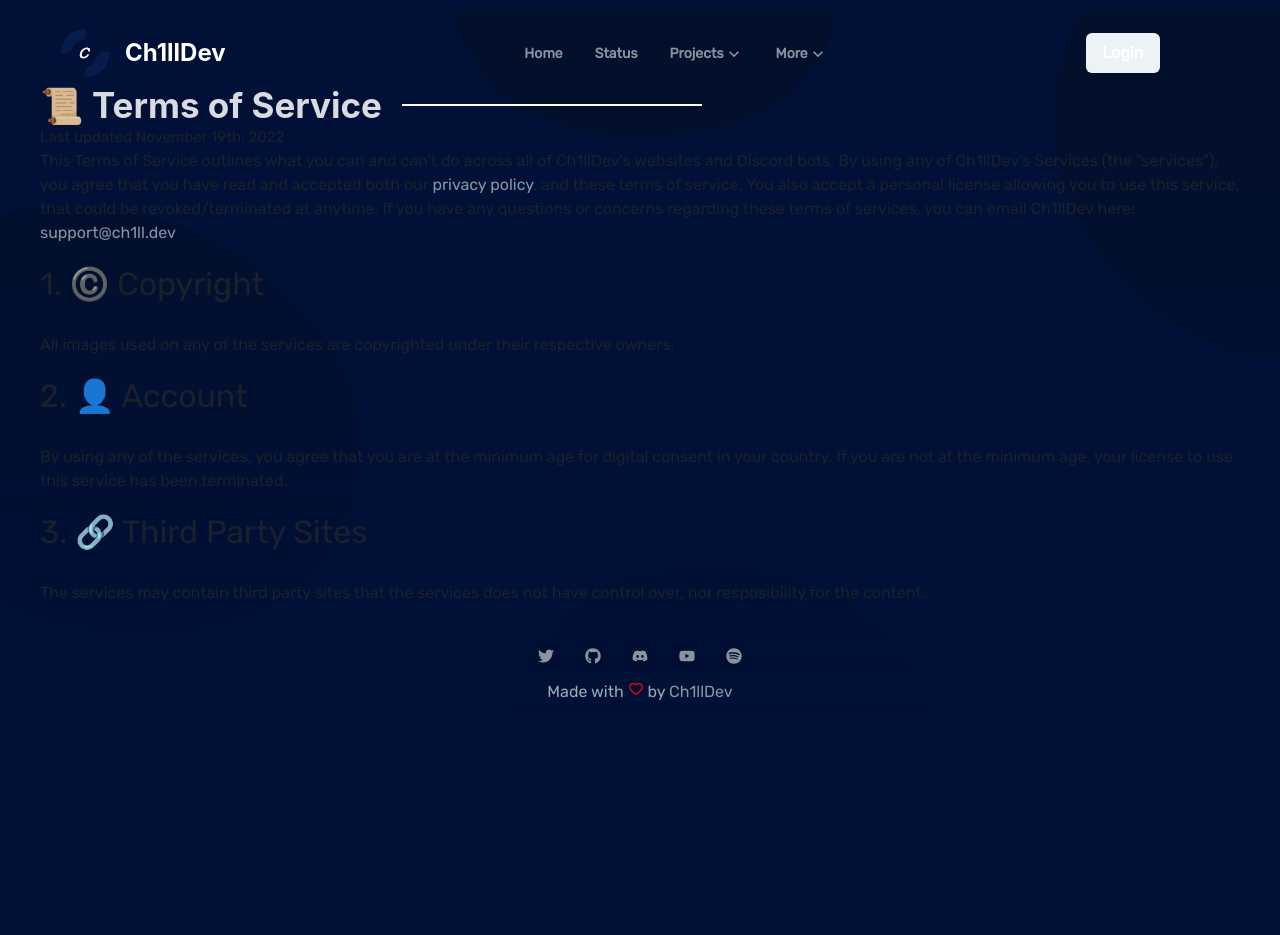
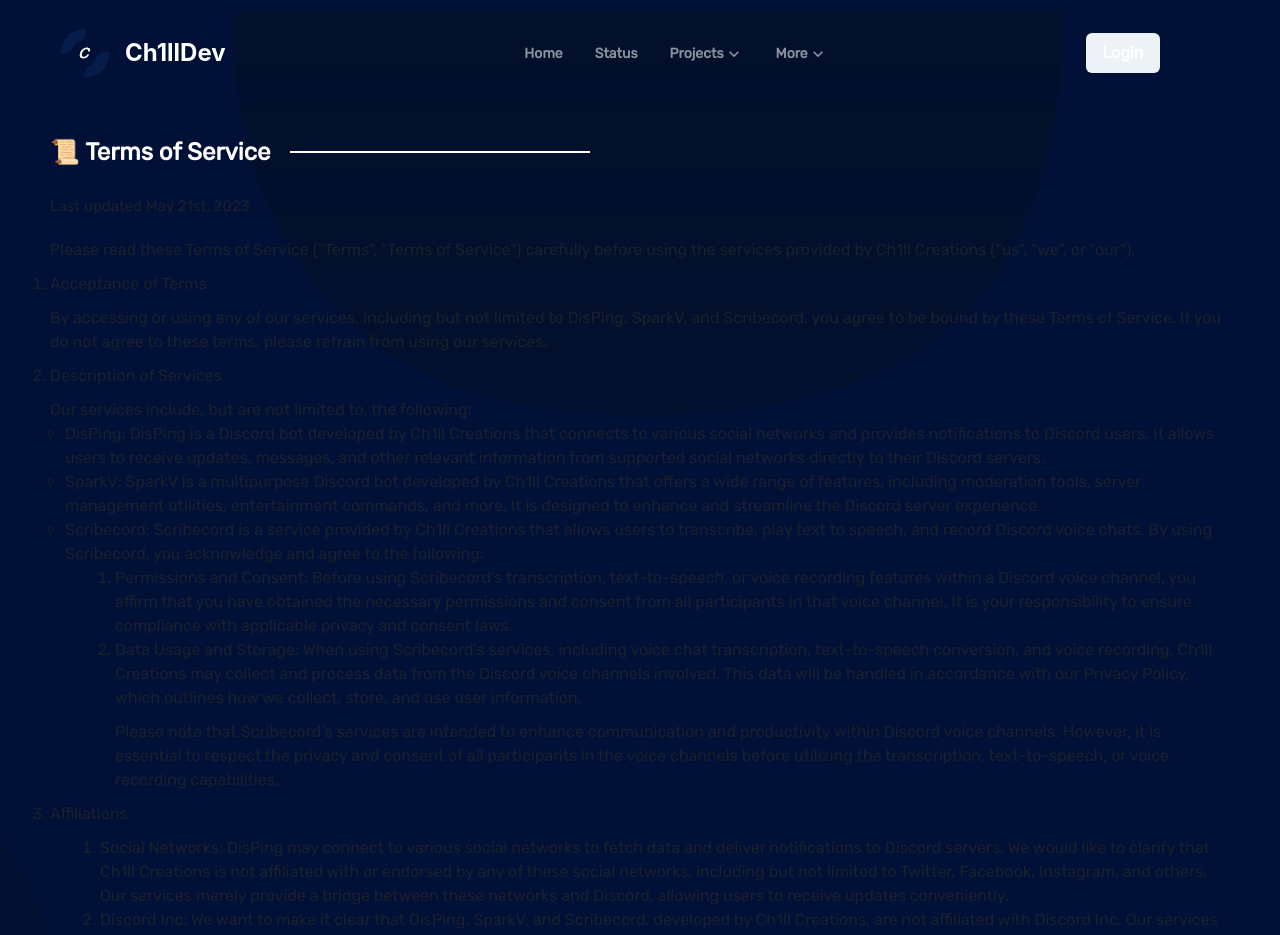
Before and after one commit to KingCh1ll/landing-page, a Next.js app: page /tos in a window 1280 px wide. Shown: the top 935 px of the page. Before the commit the page ends 800 px from the top, so only its background shows below. Built offline with nearby package versions, Linux system fonts and the light colour scheme.

Commit message:
🚀 | Updated TOS

```diff
--- a/app/(legal)/tos/page.jsx
+++ b/app/(legal)/tos/page.jsx
@@ -1,26 +1,65 @@
-"use client";
-
 import React from "react";
-import { Container, Heading } from "@chakra-ui/react";
 
 import Navbar from "../../(components)/navbar";
+import TOS from "./tos.module.css";
 
-const terms = [{ text: `This Terms of Service outlines what you can and can't do across all of Ch1llDev's websites and Discord bots. By using any of Ch1llDev's Services (the \"services\"), you agree that you have read and accepted both our <a href="/privacy">privacy policy</a>, and these terms of service. You also accept a personal license allowing you to use this service, that could be revoked/terminated at anytime. If you have any questions or concerns regarding these terms of services, you can email Ch1llDev here: <a href="mailto:support@ch1ll.dev">support@ch1ll.dev</a>` }, { header: "1. ©️ Copyright" }, { text: "All images used on any of the services are copyrighted under their respective owners." }, { header: "2. 👤 Account" }, { text: "By using any of the services, you agree that you are at the minimum age for digital consent in your country. If you are not at the minimum age, your license to use this service has been terminated." }, { header: "3. 🔗 Third Party Sites" }, { text: "The services may contain third party sites that the services does not have control over, nor resposibility for the content." }];
-export const metadata = {
-    title: "Terms of Service",
-    description: "Read about the terms you must agree to, so you can use Ch1llDev's services.",
-};
+// This Terms of Service outlines what you can and can't do across all of Ch1llDev's websites and Discord bots. By using any of Ch1llDev's Services (the \"services\"), you agree that you have read and accepted both our <a href="/legal/privacy">privacy policy</a>, and these terms of service.
+// You also accept a personal license allowing you to use this service, that could be revoked/terminated at anytime. If you have any questions or concerns regarding these terms of services, you can email Ch1llDev here: <a href="mailto:support@ch1ll.dev">support@ch1ll.dev</a>` }, { header: "1. ©️ Copyright" }, { text: "All images used on any of the services are copyrighted under their respective owners." }, { header: "2. 👤 Account" }, { text: "By using any of the services, you agree that you are at the minimum age for digital consent in your country. If you are not at the minimum age, your license to use this service has been terminated." }, { header: "3. 🔗 Third Party Sites" }, { text: "The services may contain third party sites that the services does not have control over, nor resposibility for the content." }];
 
 export default function Render() {
     return (<>
         <Navbar />
-        <Heading className={"display-hb font-bold text-left"} style={{ width: "100%", fontSize: "35px", color: "rgb(255, 255, 255, .85)" }}>
-            📜 Terms of Service
-        </Heading>
-        <p style={{ width: "100%", fontSize: "15px", textAlign: "left", color: "var(--DisPing-light)" }}>Last updated November 19th, 2022</p>
-        {terms.map((term) => {
-            if (term.header) return <h1 style={{ color: "var(--DisPing-light)", fontSize: "xx-large", marginBottom: "25px" }} dangerouslySetInnerHTML={{ __html: term.header }} />;
-            if (term.text) return <p style={{ color: "var(--DisPing-light)", marginBottom: "15px" }} dangerouslySetInnerHTML={{ __html: term.text }} />;
-        })}
+        <div className={TOS["container"]}>
+            <span>
+                <h1 className={"display-hb"}>
+                    📜 Terms of Service
+                </h1>
+                <p style={{ width: "100%", fontSize: "15px", textAlign: "left", color: "var(--DisPing-light)", marginBottom: "20px" }}>Last updated May 21st, 2023</p>
+            </span>
+            <p>Please read these Terms of Service ("Terms", "Terms of Service") carefully before using the services provided by Ch1ll Creations ("us", "we", or "our").</p>
+
+            {/* Acceptance of Terms */}
+            <ol>
+                <li className={"title"}>Acceptance of Terms</li>
+                <p>By accessing or using any of our services, including but not limited to DisPing, SparkV, and Scribecord, you agree to be bound by these Terms of Service. If you do not agree to these terms, please refrain from using our services.</p>
+                <li className={"title"}>Description of Services</li>
+                <p>Our services include, but are not limited to, the following:
+                    <ul style={{ marginInlineStart: "15px" }}>
+                        <li>DisPing: DisPing is a Discord bot developed by Ch1ll Creations that connects to various social networks and provides notifications to Discord users. It allows users to receive updates, messages, and other relevant information from supported social networks directly to their Discord servers.</li>
+                        <li>SparkV: SparkV is a multipurpose Discord bot developed by Ch1ll Creations that offers a wide range of features, including moderation tools, server management utilities, entertainment commands, and more. It is designed to enhance and streamline the Discord server experience.</li>
+                        <li>Scribecord: Scribecord is a service provided by Ch1ll Creations that allows users to transcribe, play text to speech, and record Discord voice chats. By using Scribecord, you acknowledge and agree to the following:</li>
+                        <ol style={{ marginInlineStart: "50px" }}>
+                            <li>Permissions and Consent: Before using Scribecord's transcription, text-to-speech, or voice recording features within a Discord voice channel, you affirm that you have obtained the necessary permissions and consent from all participants in that voice channel. It is your responsibility to ensure compliance with applicable privacy and consent laws.</li>
+                            <li>Data Usage and Storage: When using Scribecord's services, including voice chat transcription, text-to-speech conversion, and voice recording, Ch1ll Creations may collect and process data from the Discord voice channels involved. This data will be handled in accordance with our Privacy Policy, which outlines how we collect, store, and use user information.</li>
+                            <p>Please note that Scribecord's services are intended to enhance communication and productivity within Discord voice channels. However, it is essential to respect the privacy and consent of all participants in the voice channels before utilizing the transcription, text-to-speech, or voice recording capabilities.</p>
+                        </ol>
+                    </ul>
+                </p>
+                <li className={"title"}>Affiliations</li>
+                <p>
+                    <ol style={{ marginInlineStart: "50px" }}>
+                        <li>Social Networks: DisPing may connect to various social networks to fetch data and deliver notifications to Discord servers. We would like to clarify that Ch1ll Creations is not affiliated with or endorsed by any of these social networks, including but not limited to Twitter, Facebook, Instagram, and others. Our services merely provide a bridge between these networks and Discord, allowing users to receive updates conveniently.</li>
+                        <li>Discord Inc: We want to make it clear that DisPing, SparkV, and Scribecord, developed by Ch1ll Creations, are not affiliated with Discord Inc. Our services are built using the Discord platform and comply with Discord's Terms of Service. However, Ch1ll Creations is a separate entity from Discord Inc, and our services are developed and provided independently.</li>
+                    </ol>
+                </p>
+                <li className={"title"}>Use of Services</li>
+                <p>
+                    <ol style={{ marginInlineStart: "50px" }}>
+                        <li>User Conduct: You agree to use our services in compliance with all applicable laws and regulations. You shall not engage in any activities that are unlawful, harmful, defamatory, abusive, or otherwise objectionable. Furthermore, you agree not to interfere with or disrupt the integrity or performance of our services.</li>
+                        <li>Prohibited Use: You shall not use our services for any unauthorized or illegal purposes, including but not limited to distributing spam, malware, or engaging in any form of hacking or unauthorized access.</li>
+                    </ol>
+                </p>
+                <li className={"title"}>Limitation of Liability</li>
+                <p>To the fullest extent permitted by law, Ch1ll Creations shall not be liable for any direct, indirect, incidental, consequential, or exemplary damages arising out of or in connection with your use of our services. This includes, but is not limited to, damages for loss of profits, goodwill, use, data, or other intangible losses.</p>
+                <li className={"title"}>Modifications to the Terms</li>
+                <p>We reserve the right to modify or update these Terms of Service at any time, with or without prior notice. It is your responsibility to review these Terms periodically for any changes. By continuing to use our services after any modifications to the Terms, you agree to be bound by the revised Terms.</p>
+                <li className={"title"}>Termination</li>
+                <p>We may, at our discretion, suspend or terminate your access to our services, including but not limited to DisPing, SparkV, and Scribecord, if we believe you have violated these Terms of Service or any applicable laws. We also reserve the right to suspend or terminate our services entirely or in part, with or without notice. Upon termination, all rights and licenses granted to you will cease, and you must immediately cease all use of our services. </p>
+                <li className={"title"}>Entire Agreement</li>
+                <p>These Terms of Service constitute the entire agreement between you and Ch1ll Creations regarding the subject matter herein and supersedes all prior or contemporaneous communications and proposals, whether oral or written, between you and Ch1ll Creations.</p>
+                <li className={"title"}>Contact Us</li>
+                <p>If you have any questions or concerns about these Terms of Service or our services, please contact us at <a href="mailto:support@ch1ll.dev">support@ch1ll.dev</a>.</p>
+            </ol>
+        </div>
     </>);
 }
--- /dev/null
+++ b/app/(legal)/tos/tos.module.css
@@ -0,0 +1,24 @@
+.container {
+    background: var("--dark-blue-3");
+    padding: 50px 10px;
+}
+
+.container h1 {
+    width: 100%;
+    font-weight: 600;
+    font-size: 1.5rem;
+    margin-bottom: 25px;
+    color: #fff
+}
+
+.title {
+    width: 100%;
+    font-weight: 600;
+    font-size: 1.25rem;
+    color: #fff;
+    margin-bottom: 25px;
+}
+
+.container p {
+    margin: 10px 0;
+}
```
